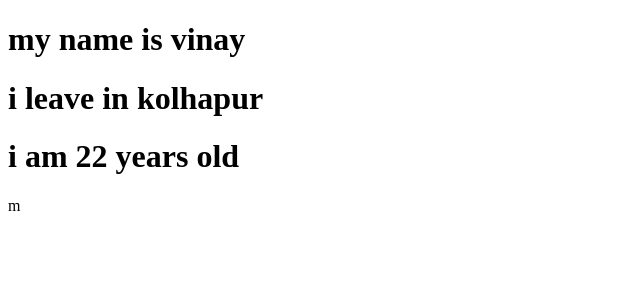
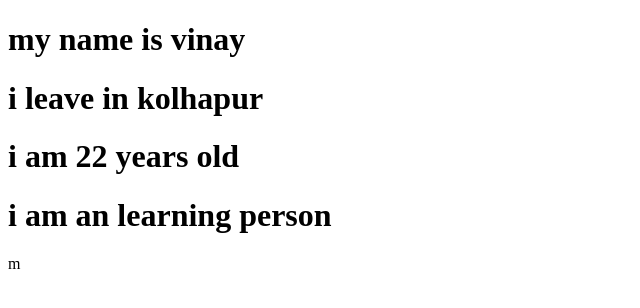
Before and after one commit to vinayart/new, a plain HTML site: page index.html in a window 1280 px wide. Shown: the whole page, without its empty margins (0-640 px from the left). Drawn offline with Linux system fonts and the light colour scheme.

Commit message:
commitin branch1

```diff
--- a/index.html
+++ b/index.html
@@ -10,5 +10,6 @@
     <h1>my name is vinay</h1>
     <h1>i leave in kolhapur</h1>
     <h1>i am 22 years old</h1>
+    <h1>i am an learning person</h1>
 </body>
 </html>m
```
